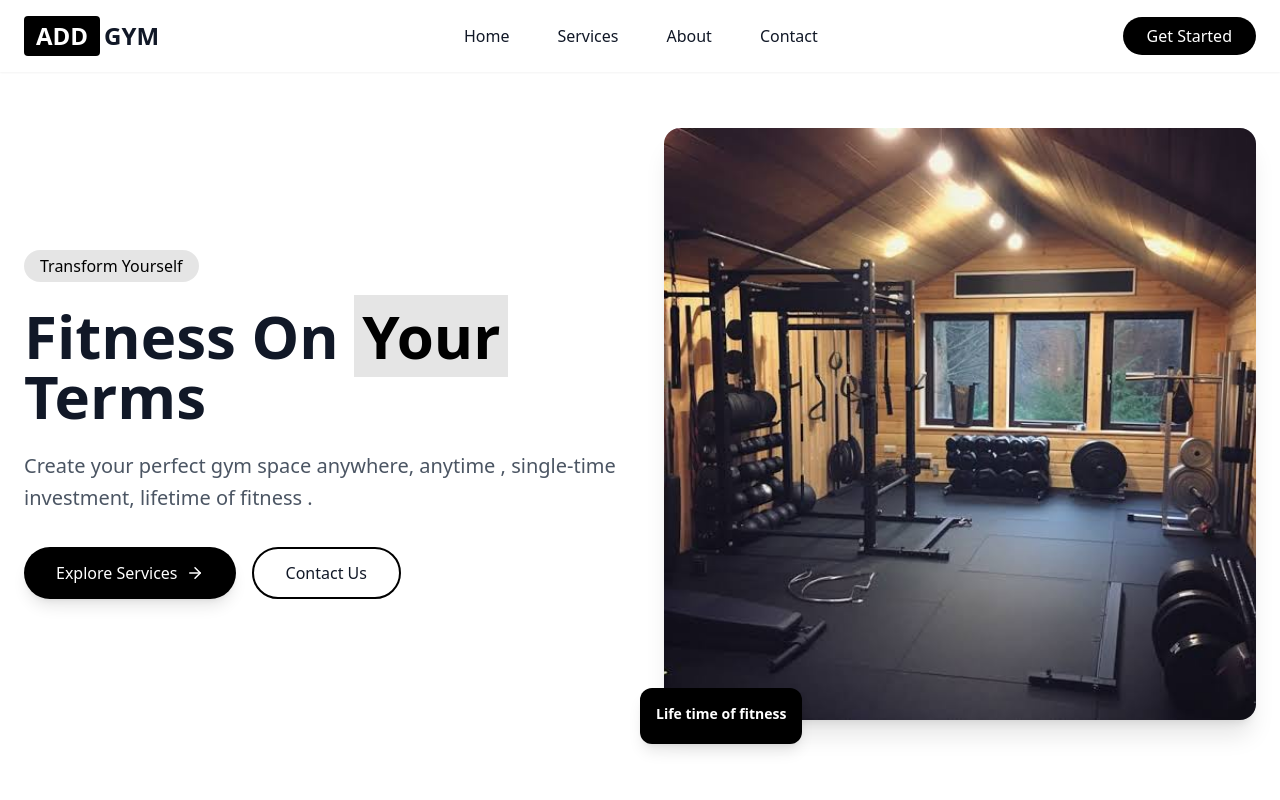
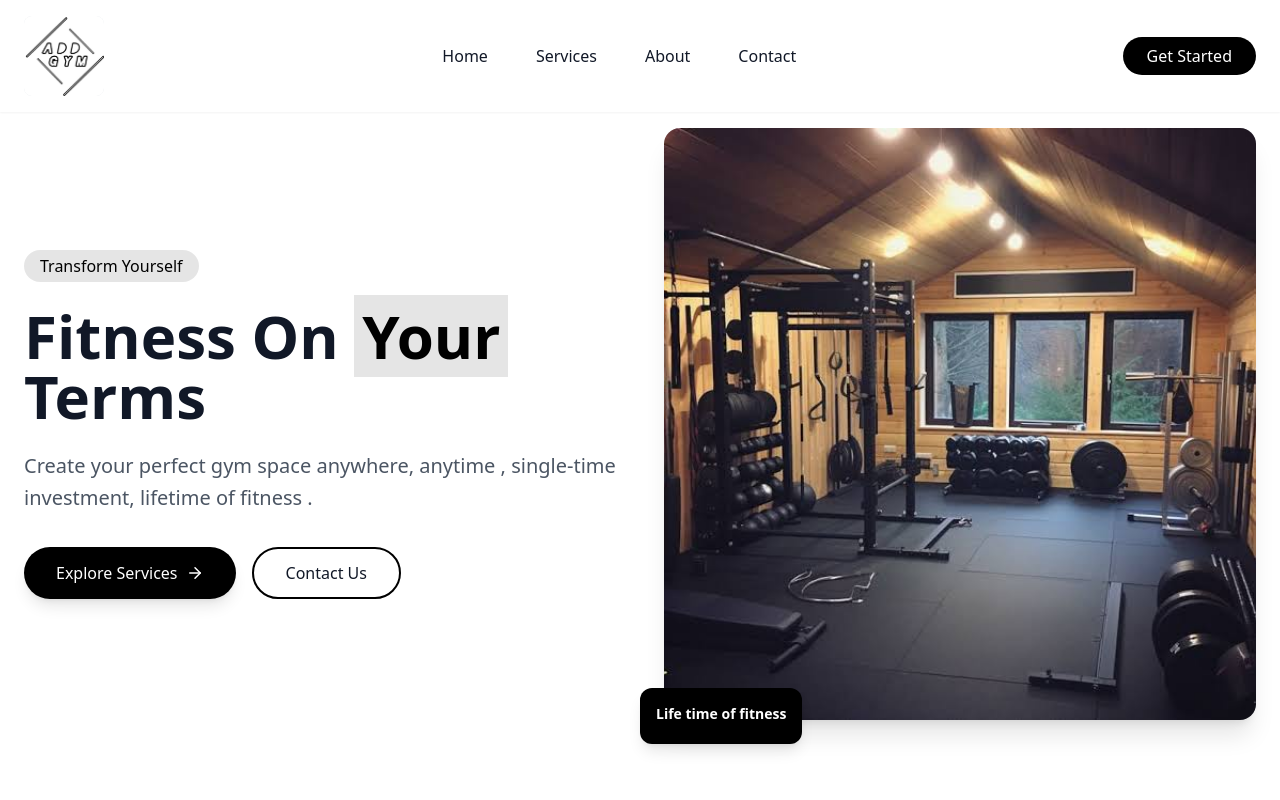
Before and after one commit to addgym2424/add_gym, a React (Vite) app in the folder client/: page / in a window 1280 px wide. Shown: the top 800 px of the page. Built offline with nearby package versions, Linux system fonts and the light colour scheme.

Commit message:
logo add

```diff
--- a/client/src/pages/Home.jsx
+++ b/client/src/pages/Home.jsx
@@ -8,6 +8,7 @@ import perso from '../assets/personal.jpg';
 import home from  '../assets/home.jpg';
 import sesh from  '../assets/training_sesh.jpg';
 import pic from '../assets/pic.png';
+import aglogo from '../assets/logo_ag.jpg'; // Replace with your logo image
 export default function AddGymLandingPage() {
   const [mobileMenuOpen, setMobileMenuOpen] = useState(false);
   const [formStatus, setFormStatus] = useState({
@@ -41,12 +42,17 @@ export default function AddGymLandingPage() {
 
   return (
     <div className="min-h-screen bg-white text-gray-900">
-      {/* Modern Header with Floating Nav */}
-      <header className="fixed w-full bg-white/90 backdrop-blur-sm z-50 shadow-sm">
-        <div className="container mx-auto px-6 py-4 flex justify-between items-center">
-          <div className="flex items-center">
-            <span className="text-2xl font-bold bg-black text-white px-3 py-1 rounded">ADD</span>
-            <span className="text-2xl font-bold ml-1">GYM</span>
+
+        <header className="fixed w-full bg-white/90 backdrop-blur-sm z-50 shadow-sm">
+          <div className="container mx-auto px-6 py-4 flex justify-between items-center">
+            <div className="flex items-center">
+          <div className="w-20 h-20 mr-3 bg-gray-200 rounded-lg overflow-hidden flex items-center justify-center">
+            {/* Replace this placeholder with your logo image */}
+              <img src={aglogo} alt="" className="w-full h-full object-contain" />
+              {/* Fallback text when no image */}
+              <span className="text-xs text-gray-500 font-medium"></span>
+            </div>
+
           </div>
 
           {/* Desktop Navigation */}
```
Also changed, not shown: client/src/assets/logo_ag.jpg (added).
